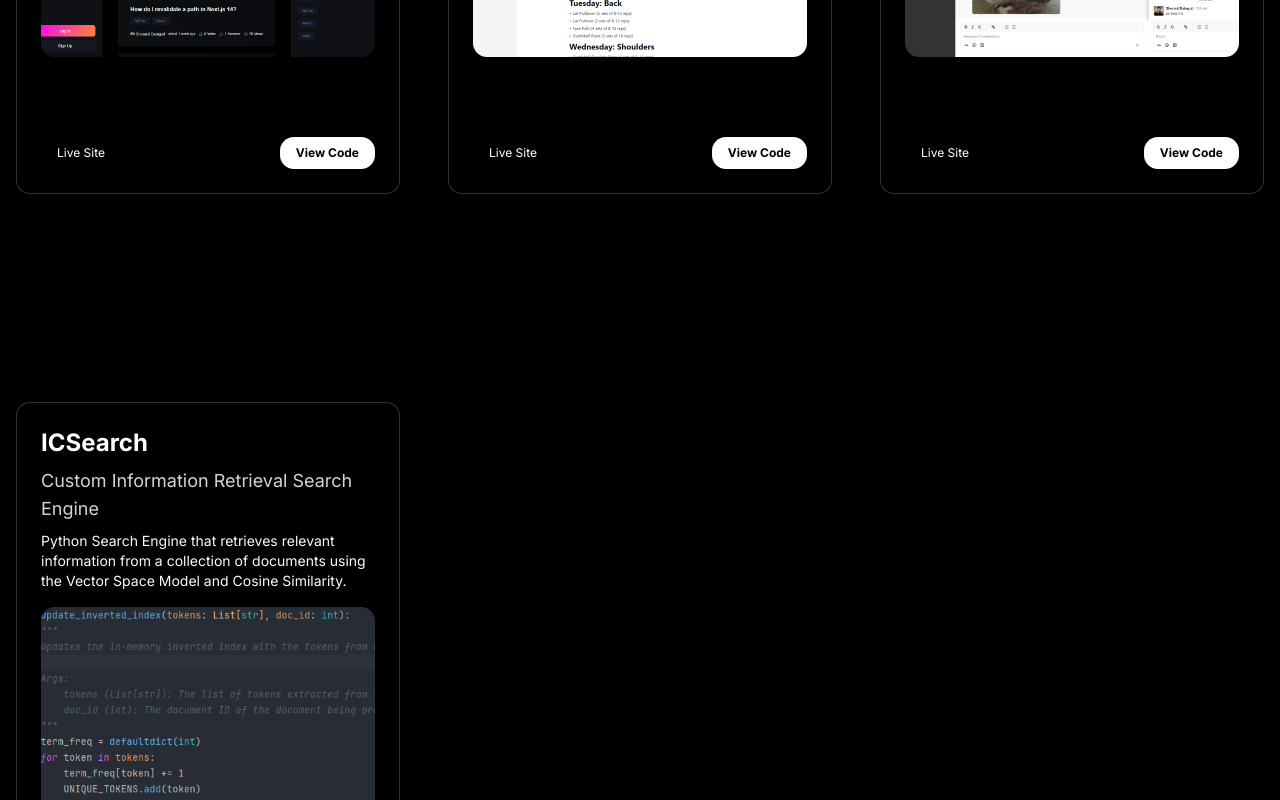
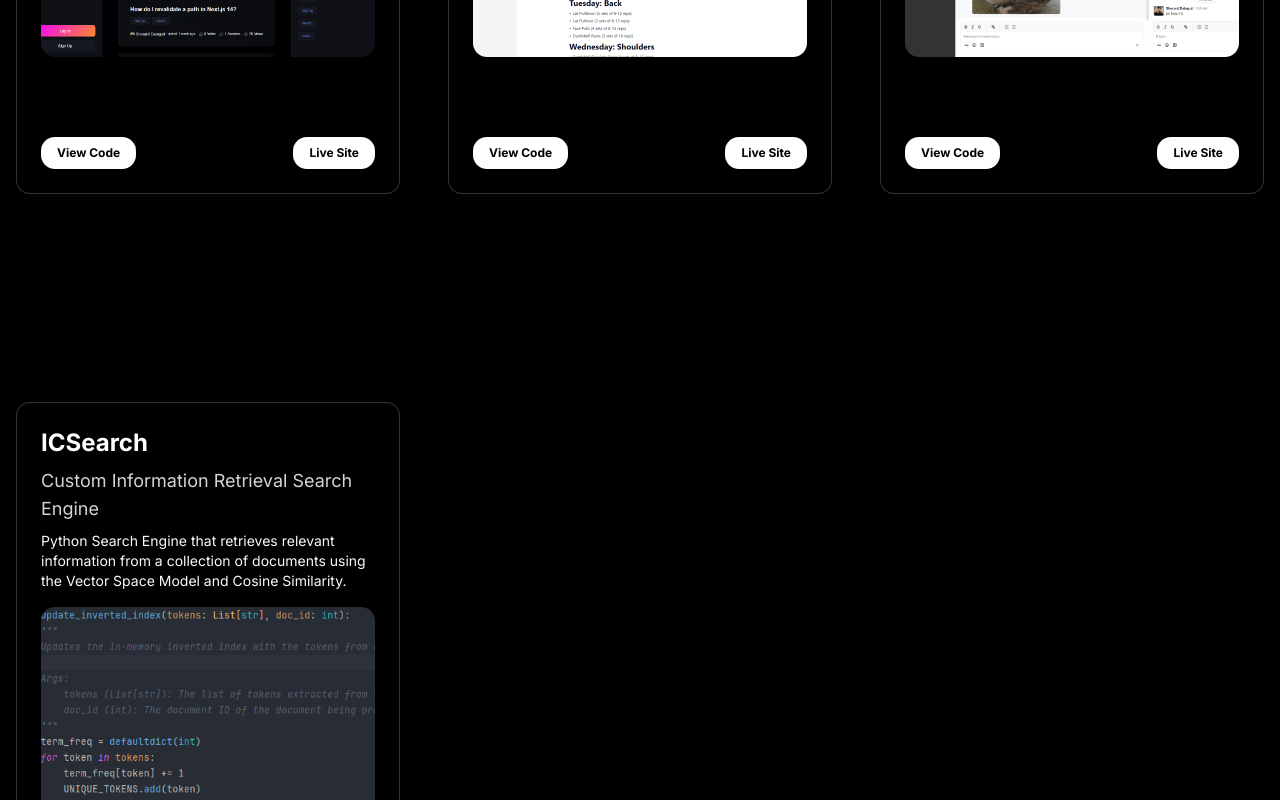
Before and after one commit to sherard-dalaguit/stephen_portfolio, a Next.js app: page / in a window 1280 px wide. Shown: the part 1320-2120 px from the top of the page. Built offline with nearby package versions, Linux system fonts and the light colour scheme.

Commit message:
Update ProjectDetails and Projects components for improved link handling and styling

```diff
--- a/components/ProjectDetails.tsx
+++ b/components/ProjectDetails.tsx
@@ -17,7 +17,7 @@ export const ProjectItems = ({
 	img: string;
 	iconLists: string[];
 	githubLink: string;
-	deployedLink: string;
+	deployedLink?: string;
 }) => {
 	return (
 		<CardContainer className="inter-var">
@@ -58,21 +58,23 @@ export const ProjectItems = ({
           <CardItem
             translateZ={20}
             as={Link}
-            href={deployedLink}
-            target="__blank"
-            className="px-4 py-2 rounded-xl text-xs font-normal dark:text-white"
-          >
-            Live Site
-          </CardItem>
-          <CardItem
-            translateZ={20}
-            as={Link}
             href={githubLink}
             target="__blank"
             className="px-4 py-2 rounded-xl bg-black dark:bg-white dark:text-black text-white text-xs font-bold"
           >
             View Code
           </CardItem>
+					{deployedLink && (
+          <CardItem
+            translateZ={20}
+            as={Link}
+            href={deployedLink}
+            target="__blank"
+            className="px-4 py-2 rounded-xl bg-black dark:bg-white dark:text-black text-white text-xs font-bold"
+          >
+            Live Site
+          </CardItem>
+					)}
         </div>
 
       </CardBody>
--- a/components/Projects.tsx
+++ b/components/Projects.tsx
@@ -7,7 +7,7 @@ const Projects = () => {
 			<h1 className="text-center font-bold text-[40px] md:text-5xl lg:text-6xl">
 				My <span className="text-[#d1b3ff]">Personal Projects</span>
 			</h1>
-			<section className="grid grid-cols-1 md:grid-cols-2 xl:grid-cols-3 xl:gap-12 gap-8 justify-items-stretch w-full">
+			<section className="grid grid-cols-1 md:grid-cols-2 xl:grid-cols-3 xl:gap-12 gap-4 justify-items-stretch w-full">
 				{projects.map(({id, title, subheader, des, img, iconLists, githubLink, deployedLink }) => (
 					<ProjectItems
 						key={id}
```
